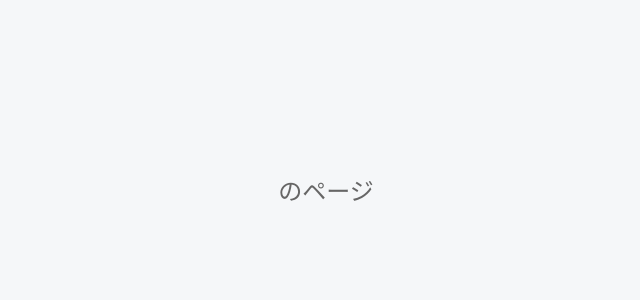
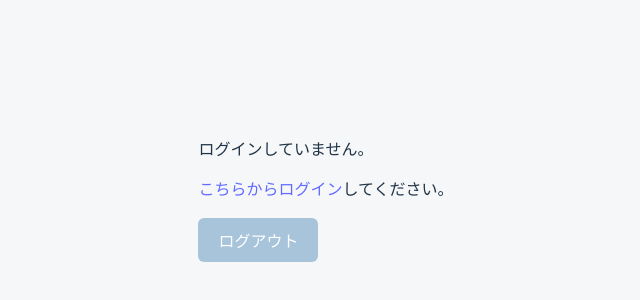
Before and after one commit to ayaka-nobeoka/book-search-app, a React (Vite) app in the folder book-search-app/: page /mypage in a window 1280 px wide. Shown: the part 248-548 px from the top of the page, without its empty margins (314-954 px from the left). Built offline with nearby package versions, Linux system fonts and the light colour scheme.

Commit message:
ログインの実装

```diff
--- a/book-search-app/src/pages/Login.jsx
+++ b/book-search-app/src/pages/Login.jsx
@@ -14,7 +14,8 @@ export default function Login() {
   const onSubmit = (data) => {
     // バリデーションに成功したときだけ呼ばれる！
     console.log("送信データ:", data);
-    localStorage.setItem("username", data.name); // ← ここで保存OK！
+    localStorage.setItem("username", data.name); // ← 誰がログインしているか
+    localStorage.setItem("isLoggedIn", "true"); // ← ログインしている状態かどうか
     navigate("/mypage"); // ← これもここでOK！
   };
 
@@ -55,7 +56,7 @@ export default function Login() {
             {errors.password.message}
           </p>
         )}
-        <button type="Submit">ログイン</button>
+        <button type="submit">ログイン</button>
       </form>
     </div>
   );
--- a/book-search-app/src/pages/MyPage.jsx
+++ b/book-search-app/src/pages/MyPage.jsx
@@ -1,6 +1,7 @@
 import { useState, useEffect } from "react";
 
 function MyPage() {
+  const [isLoggedIn, setIsLoggedIn] = useState(false); // ← 仮の状態
   const [name, setName] = useState("");
   const [books, setBooks] = useState([]);
   useEffect(() => {
@@ -21,19 +22,54 @@ function MyPage() {
     // 最後に setBooks(entries) で React の状態（books）を更新します。
   }, []);
 
+  useEffect(() => {
+    const loggedIn = localStorage.getItem("isLoggedIn");
+    setIsLoggedIn(loggedIn === "true");
+  }, []);
+
   return (
+    <>
+      <div className="mypage-container">
+        {isLoggedIn ? (
           <div>
-      <h2>{name}のページ</h2>
+            <h2>マイページ</h2>
+            {name === "ゲスト" ? (
+              <p>
+                ログインしていません。<a href="/login">ログインする</a>
+              </p>
+            ) : (
+              <p>ようこそ、{name}さん！📚</p>
+            )}
             {books.map(([id, book]) => (
               <div key={id}>
                 <h2>本のタイトル：{book.title}</h2> {/* → "羅生門" */}
                 <img src={book.thumbnail} alt={book.title} />
                 <p>{book.read ? "読んだことある本" : "未読"}</p>
                 {/* → trueなので"読んだ" */}
-          <p>{book.like ? "お気に入りにした" : ""}</p> {/* → trueなので表示 */}
+                <p>{book.like ? "お気に入りにした" : ""}</p>{" "}
+                {/* → trueなので表示 */}
               </div>
             ))}
           </div>
+        ) : (
+          <div className="not-logged-in">
+            <p>ログインしていません。</p>
+            <p>
+              <a href="/login">こちらからログイン</a>してください。
+            </p>
+          </div>
+        )}
+      </div>
+      <button
+        onClick={() => {
+          localStorage.removeItem("isLoggedIn");
+          localStorage.removeItem("username");
+          window.location.href = "/login"; // ← 遷移
+        }}
+      >
+        ログアウト
+      </button>
+    </>
   );
 }
 
--- a/book-search-app/src/pages/Search.jsx
+++ b/book-search-app/src/pages/Search.jsx
@@ -42,6 +42,7 @@ function Search() {
   return (
     <div>
       <nav>
+        <Link to="/">🔍 検索</Link>
         <Link to="/mypage">📚 マイページ</Link>
         <Link to="/login">🔑 ログイン</Link>
       </nav>
```
Lines whose indentation alone changed are shown as unchanged.
